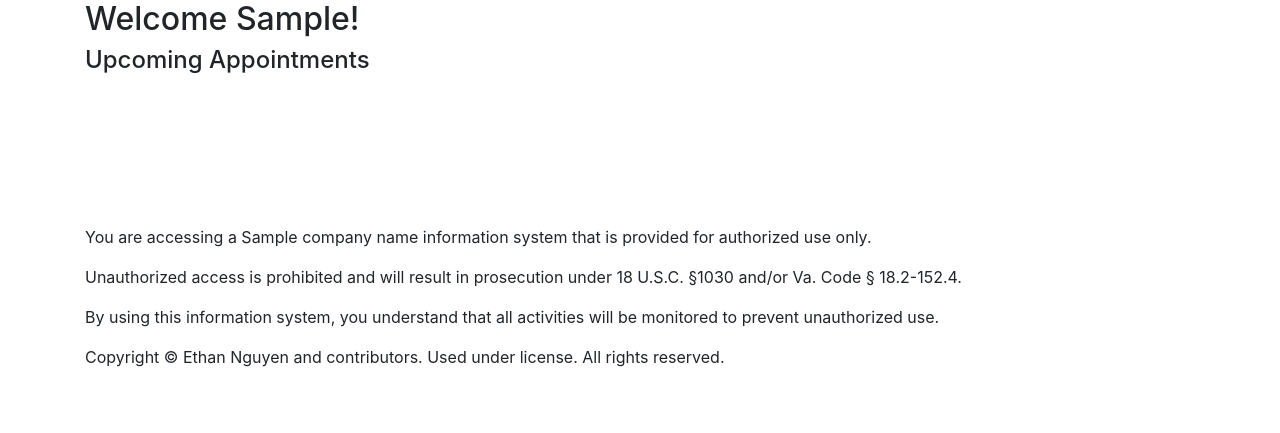
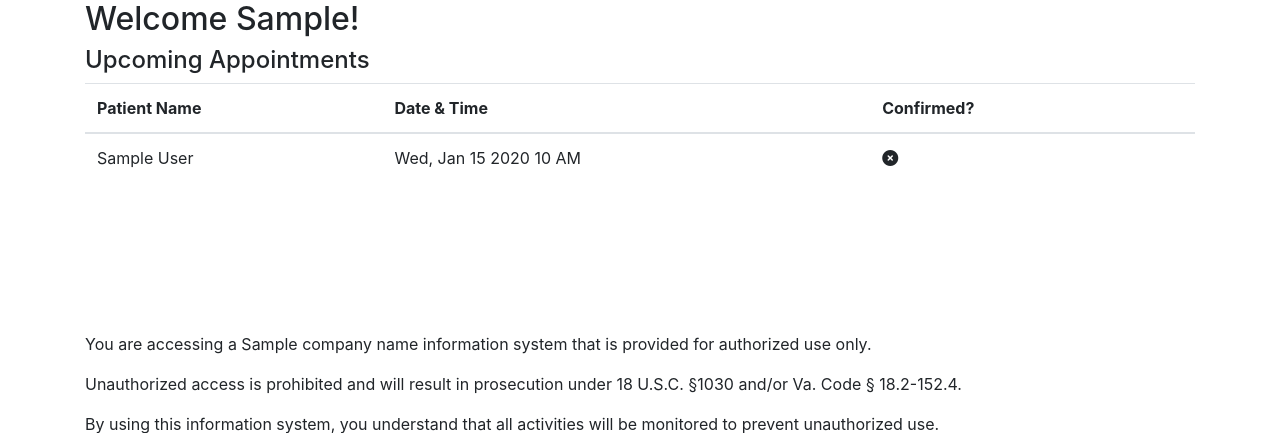
Before and after one commit to etnguyen03/opendental-patientportal, a Django app: template templates/dash.html in a window 1280 px wide. Shown: the part 56-489 px from the top of the page. Run offline with Django 3.2, Linux system fonts and the light colour scheme; the template is opened without the code that fills it: most values are stand-ins (such as "Sample title", 1, 10 or a date in 2020); some libraries are stand-ins or nearby versions.

Commit message:
feat(dashboard): font awesome

```diff
--- a/templates/base.html
+++ b/templates/base.html
@@ -10,6 +10,7 @@
     <script src="https://stackpath.bootstrapcdn.com/bootstrap/4.5.2/js/bootstrap.min.js" integrity="sha384-B4gt1jrGC7Jh4AgTPSdUtOBvfO8shuf57BaghqFfPlYxofvL8/KUEfYiJOMMV+rV" crossorigin="anonymous"></script>
     <meta name="viewport" content="width=device-width, initial-scale=1, shrink-to-fit=no">
     <link rel="stylesheet" type="text/css" href="{% static "main.css" %}">
+    <script src="https://kit.fontawesome.com/0810dce247.js" crossorigin="anonymous"></script>
 </head>
 <body>
     <nav class="navbar navbar-expand-lg navbar-light bg-light">
--- a/templates/dash.html
+++ b/templates/dash.html
@@ -5,6 +5,26 @@
 {% block content %}
 <h2>Welcome {{ first_name }}!</h2>
 
-    <h4>Upcoming Appointments</h4>
-
+<h4>Upcoming Appointments</h4>
+<table class="table">
+    <thead>
+        <th>Patient Name</th>
+        <th>Date & Time</th>
+        <th>Confirmed?</th>
+        <th></th>
+    </thead>
+    <tbody>
+        {% for appointment in appointment_list %}
+            <tr>
+                <td>{{ appointment.patient.first_name }} {{ appointment.patient.last_name }}</td>
+                <td>{{ appointment.time|date:"D, M j Y f A" }}</td>
+                <td>{% if appointment.confirmed %}<i class="fas fa-check-circle"></i>{% else %}<i class="fas fa-times-circle"></i>{% endif %} </td>
+            </tr>
+        {% empty %}
+            <tr>
+                <td>There are no appointments at this time.</td>
+            </tr>
+        {% endfor %}
+    </tbody>
+</table>
 {% endblock %}
```
